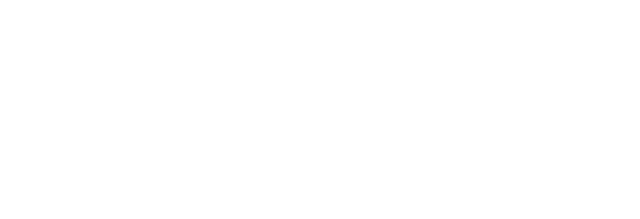
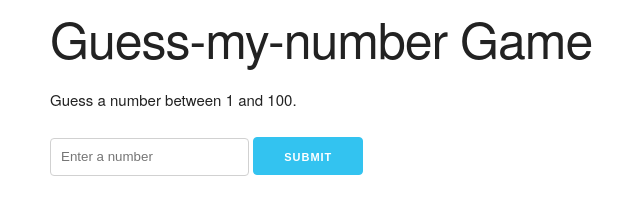
Before and after one commit to VladimirVolvakov/guess-a-number, a plain HTML site: page index.html in a window 1280 px wide. Shown: the whole page, without its empty margins (110-750 px from the left). Drawn offline with nearby package versions, Linux system fonts and the light colour scheme.

Commit message:
feat: add game layout (index.html)

```diff
--- a/index.html
+++ b/index.html
@@ -4,9 +4,20 @@
     <meta charset="UTF-8">
     <meta http-equiv="X-UA-Compatible" content="IE=edge">
     <meta name="viewport" content="width=device-width, initial-scale=1.0">
-    <title>Guess a number</title>
+    <link rel="stylesheet" href="https://cdnjs.cloudflare.com/ajax/libs/skeleton/2.0.4/skeleton.min.css" integrity="sha512-EZLkOqwILORob+p0BXZc+Vm3RgJBOe1Iq/0fiI7r/wJgzOFZMlsqTa29UEl6v6U6gsV4uIpsNZoV32YZqrCRCQ==" crossorigin="anonymous" referrerpolicy="no-referrer" />
+    <title>Guess-my-number Game</title>
 </head>
 <body>
+    <div class="container">
+        <h1>Guess-my-number Game</h1>
+        <div id="game">
+            <p>Guess a number between <span class="min-number">1</span> and <span class="max-number">100</span>.</p>
+            <input type="number" id="guess-input" placeholder="Enter a number">
+            <input class="button-primary" type="submit" id="guess-value" value="Submit">
+            <p class="message"></p>
+        </div>
+    </div>
 
+    <script src="app.js"></script>
 </body>
 </html>
```
